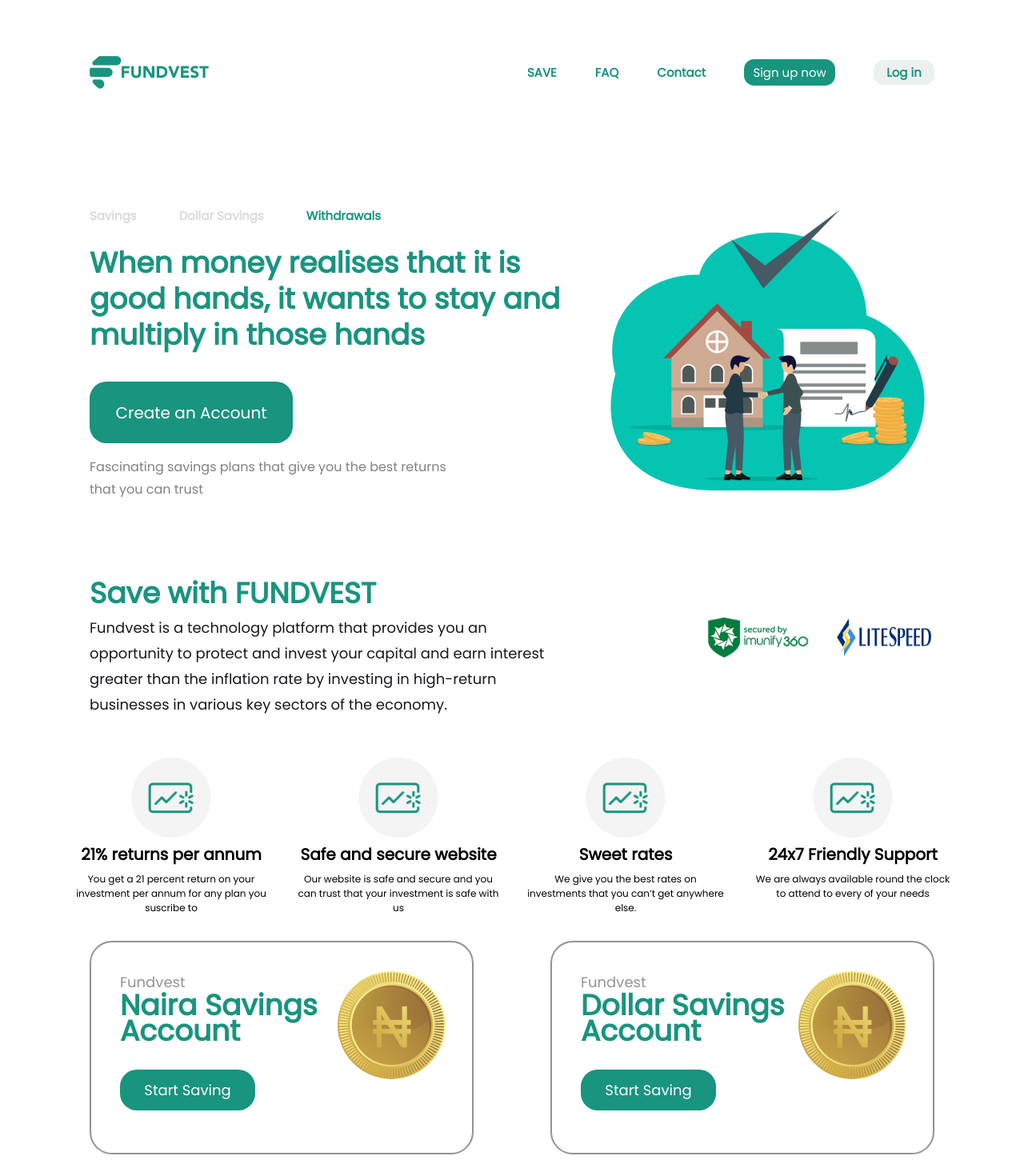
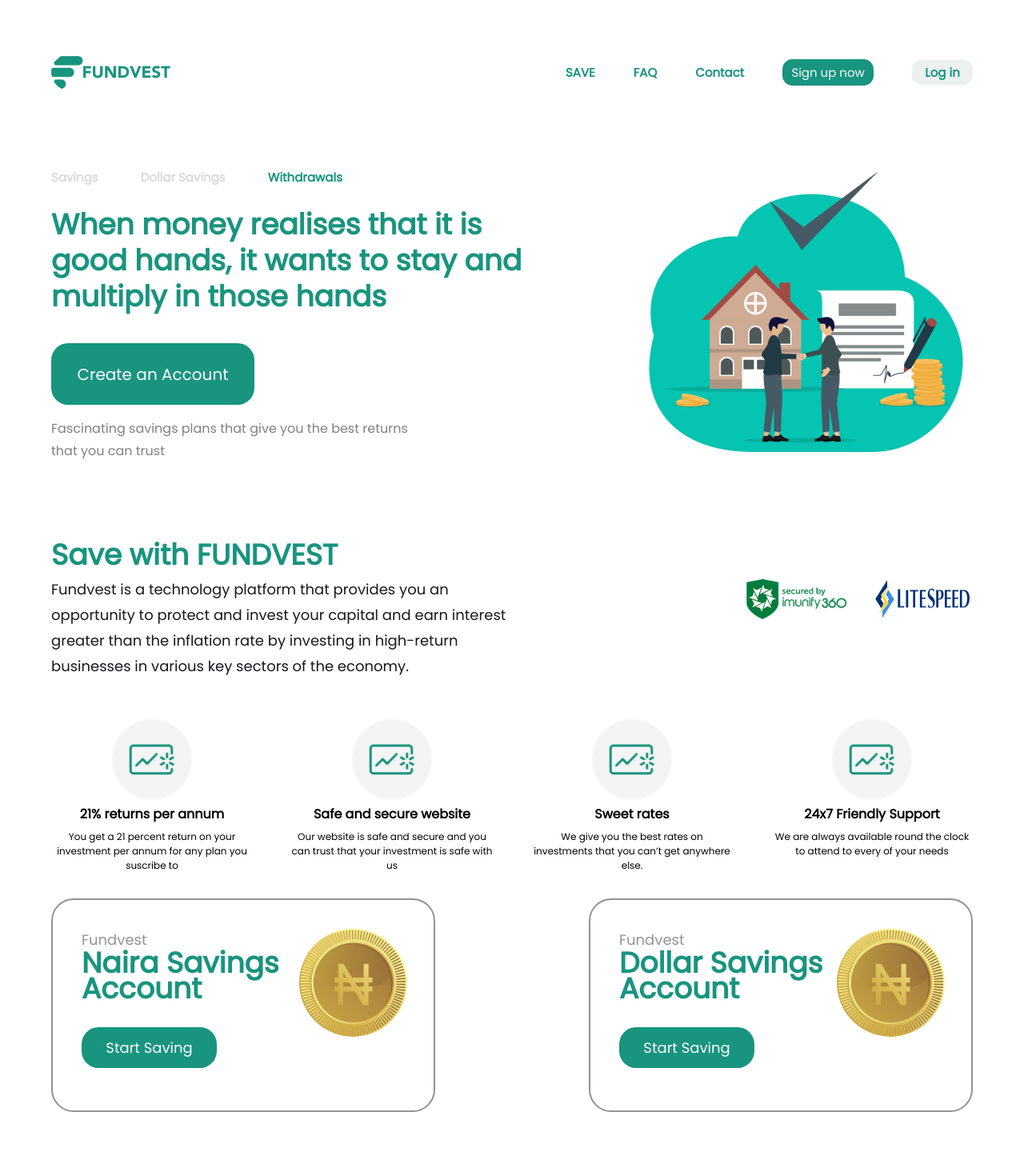
Before and after one commit to Layconnn/Fundvest, a React (Vite) app: page / in a window 1280 px wide. Shown: the top 1455 px of the page at 80% size. Built offline with nearby package versions, Linux system fonts and the light colour scheme.

Commit message:
adjusting responsiveness

```diff
--- a/src/App.scss
+++ b/src/App.scss
@@ -30,8 +30,8 @@
     display: flex;
     justify-content: space-between;
     align-items: center;
-    padding-left: 7em;
-    padding-right: 7em;
+    padding-left: 4em;
+    padding-right: 4em;
     margin-top: 4em;
     @media (max-width: 768px){
         padding: 0 7rem;
@@ -107,8 +107,8 @@
     display: flex;
     align-items: center;
     justify-content: space-between;
-    padding: 0 7rem;
-    margin-top: 7rem;
+    padding: 0 4rem;
+    margin-top: 4rem;
     @media (max-width:1024px){
         padding: 0 4em;
     }
@@ -261,7 +261,7 @@
     display: flex;
     justify-content: space-between;
     align-items: center;
-    padding: 0 7em;
+    padding: 0 4em;
     margin-top: 2em;
     @media (max-width:620px){
         flex-direction: column;
@@ -324,10 +324,10 @@
 }
 .section3{
     display: flex;
-    padding: 0 2em;
+    padding: 0 4em;
     gap: 2rem;
     align-items: baseline;
-    justify-content: center;
+    justify-content: space-between;
     margin-top: 2rem;
     @media(max-width:768px){
         flex-direction: column;
@@ -349,7 +349,7 @@
             }
         }
         &__type{
-            font-size: 1.25rem;
+            font-size: 1rem;
             margin: 0;
             @media (max-width:768px){
                 font-size: 0.75rem;
@@ -387,8 +387,7 @@
         &__type{
             font-weight: 700;
             margin: 0;
-            text-align: center;
-            font-size: 1.25rem;
+            font-size: 1rem;
             @media (max-width:768px){
                 font-size: 0.75rem;
             }
@@ -424,9 +423,8 @@
         }
         &__type{
             font-weight: 700;
-            text-align: center;
             margin: 0;
-            font-size: 1.25rem;
+            font-size: 1rem;
             @media (max-width:768px){
                 font-size: 0.75rem;
             }
@@ -462,9 +460,8 @@
         }
         &__type{
             font-weight: 700;
-            font-size: 1.25rem;
+            font-size: 1rem;
             margin: 0;
-            text-align: center;
             @media (max-width:768px){
                 font-size: 0.75rem;
             }
@@ -487,7 +484,7 @@
 .section4{
     display: flex;
     justify-content: space-between;
-    padding: 0 7em;
+    padding: 0 4em;
     margin-top: 2em;
     @media (max-width: 1024px){
         flex-direction: column;
@@ -666,7 +663,7 @@
     display: flex;
     justify-content: space-between;
     align-items: center;
-    padding: 0 7rem;
+    padding: 0 4rem;
     margin-top: 1rem;
     @media (max-width: 830px){
         padding: 0 3rem;
@@ -729,7 +726,7 @@
 }
 .section6{
     background-color: #89D8CA;
-    padding: 5.125em 7em 6.063em;
+    padding: 5.125em 4em 6.063em;
     margin-top: 1em;
     @media (max-width:1024px){
         padding-right: 3rem;
@@ -977,7 +974,7 @@
 
 .footer{
     background: #939393;
-    padding: 2rem 7rem 2rem;
+    padding: 2rem 4rem 2rem;
     margin-top: 2rem;
     @media (max-width: 768px){
         padding: 2em 0em;
```
